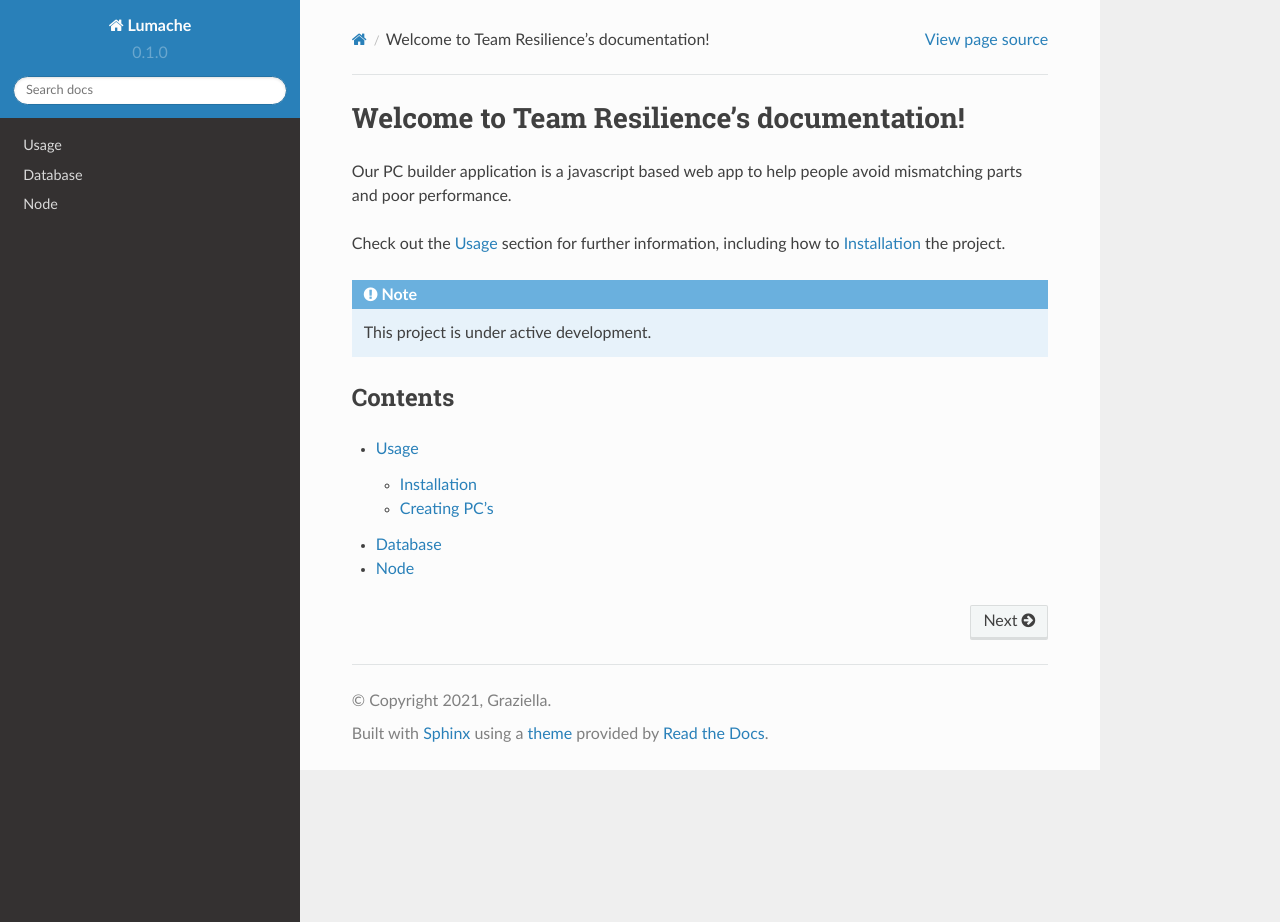
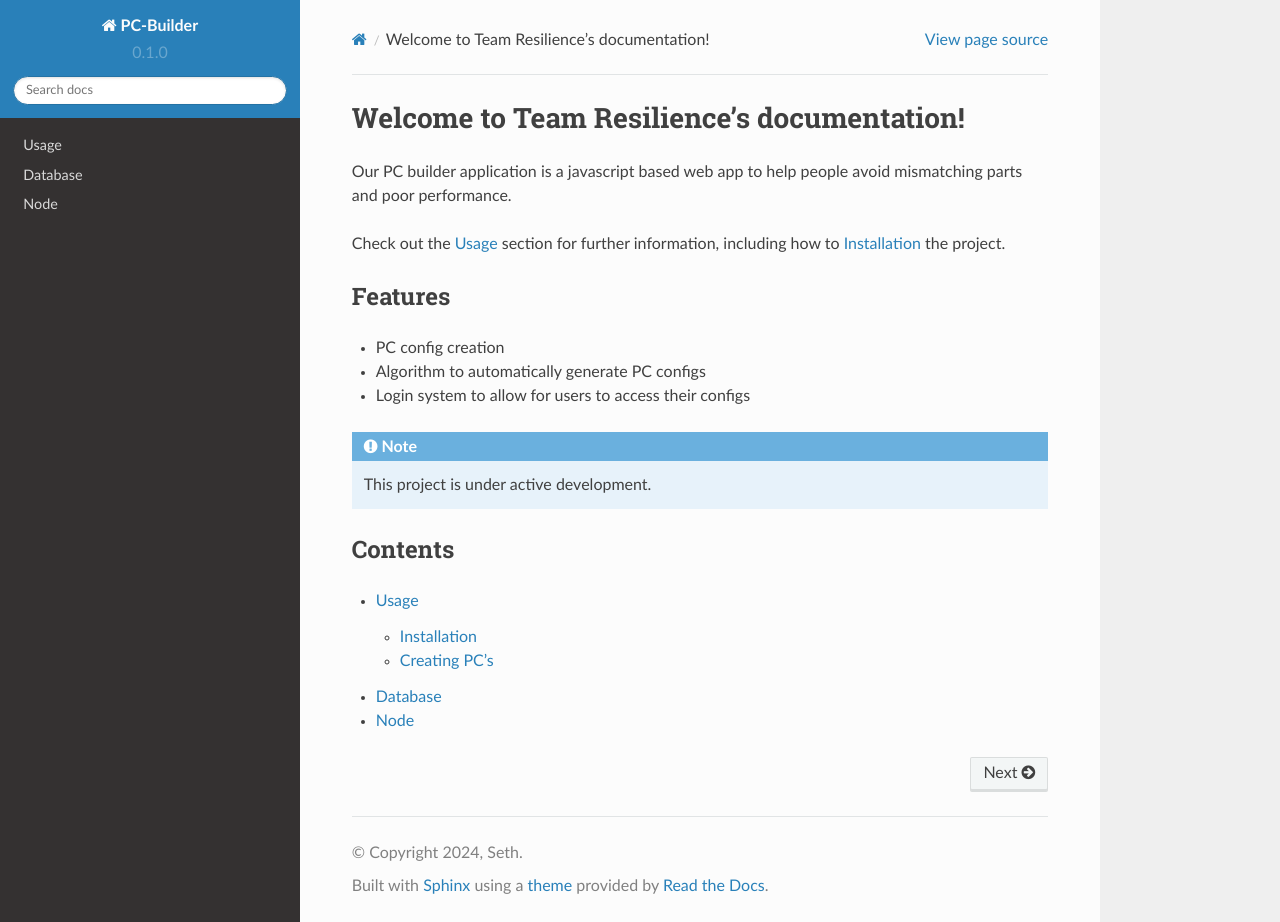
Before and after one commit to Whoosh12/Setap-doc, a Sphinx documentation site: the page built from docs/source/index.rst, in a window 1280 px wide and 922 px high. Built offline with Sphinx 7.4.7 and the Read the Docs theme 2.0.0, drawn with Linux system fonts in a browser that asks for light colours.

Commit message:
mentioned features

```diff
--- a/docs/source/conf.py
+++ b/docs/source/conf.py
@@ -2,9 +2,9 @@
 
 # -- Project information
 
-project = 'Lumache'
-copyright = '2021, Graziella'
-author = 'Graziella'
+project = 'PC-Builder'
+copyright = '2024, Seth'
+author = 'Seth'
 
 release = '0.1'
 version = '0.1.0'
--- a/docs/source/index.rst
+++ b/docs/source/index.rst
@@ -6,6 +6,12 @@ avoid mismatching parts and poor performance.
 
 Check out the :doc:`usage` section for further information, including
 how to :ref:`installation` the project.
+
+Features
+--------------
+* PC config creation
+* Algorithm to automatically generate PC configs
+* Login system to allow for users to access their configs
 
 .. note::
 
```
Also changed, not shown: README.rst (deleted, +0 -9 lines), lumache.py (deleted, +0 -23 lines).
